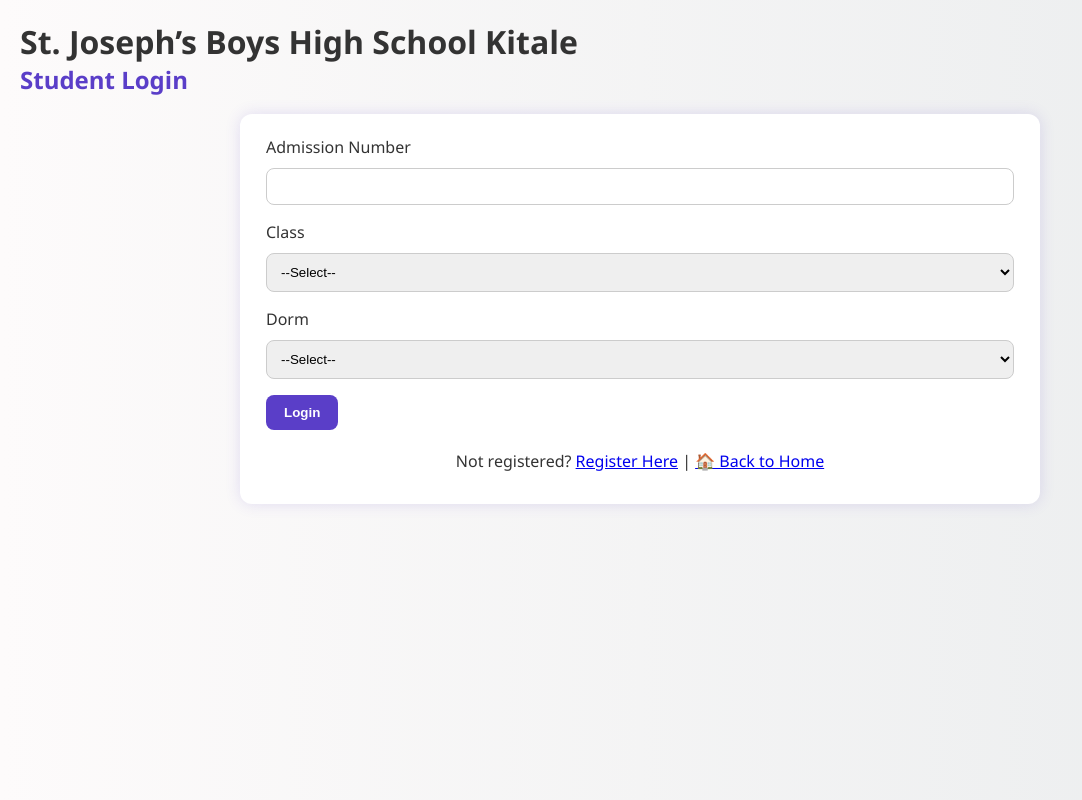
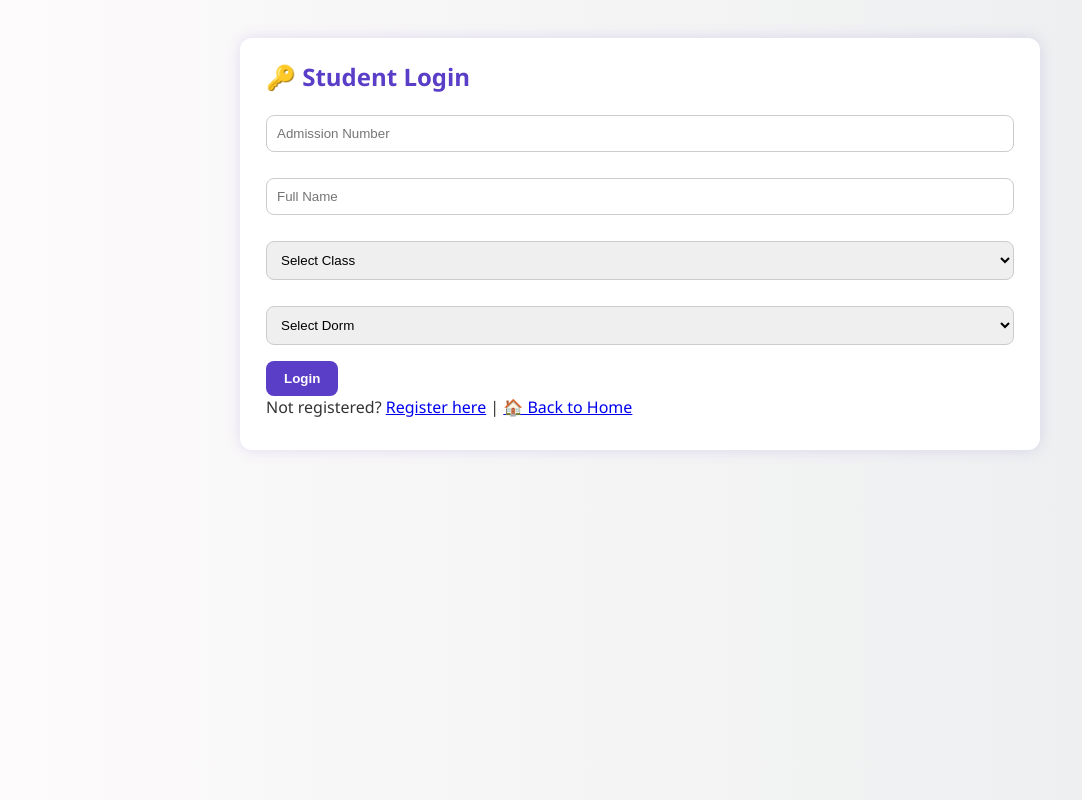
Before and after one commit to infinitegw/vote, a website: page login.html in a window 1280 px wide. Shown: the whole page, without its empty margins (0-1082 px from the left). Drawn offline with Linux system fonts and the light colour scheme.

Commit message:
Update login.html

```diff
--- a/login.html
+++ b/login.html
@@ -1,70 +1,47 @@
 <!DOCTYPE html>
-<html lang="en">
+<html>
 <head>
-  <meta charset="UTF-8">
-  <title>Login - School Voting System</title>
+  <title>Login</title>
   <link rel="stylesheet" href="style.css">
   <link rel="icon" type="image/png" href="logo.png">
 </head>
-<body>
-  <header>
-    <h1>St. Joseph’s Boys High School Kitale</h1>
-    <h2>Student Login</h2>
-  </header>
+<body onload="loadLoginOptions()">
+  <div class="container">
+    <h2>🔑 Student Login</h2>
 
-  <div class="container">
-    <form id="loginForm">
-      <label for="adm">Admission Number</label>
-      <input type="text" id="adm" required>
+    <input type="text" id="adm" placeholder="Admission Number">
+    <input type="text" id="name" placeholder="Full Name">
 
-      <label for="class">Class</label>
-      <select id="class" required></select>
+    <!-- Class and Dorm dropdowns -->
+    <select id="class">
+      <option disabled selected>Loading Classes...</option>
+    </select>
+    <select id="dorm">
+      <option disabled selected>Loading Dorms...</option>
+    </select>
 
-      <label for="dorm">Dorm</label>
-      <select id="dorm" required></select>
-
-      <button type="submit">Login</button>
-    </form>
-    <p style="text-align:center; margin-top: 20px;">
-      Not registered? <a href="register.html">Register Here</a> |
+    <button onclick="login()">Login</button>
+    <p>
+      Not registered? <a href="register.html">Register here</a> |
       <a href="index.html">🏠 Back to Home</a>
     </p>
   </div>
 
+  <script src="script.js"></script>
   <script>
-    // Populate dropdowns dynamically
-    function populateDropdown(id, listName) {
-      const list = JSON.parse(localStorage.getItem(listName)) || [];
-      const select = document.getElementById(id);
-      select.innerHTML = `<option value="">--Select--</option>`;
-      list.forEach(item => {
-        select.innerHTML += `<option value="${item}">${item}</option>`;
-      });
+    // Load dynamic classes and dorms from localStorage
+    function loadLoginOptions() {
+      const classes = JSON.parse(localStorage.getItem("classes")) || [];
+      const dorms = JSON.parse(localStorage.getItem("dorms")) || [];
+
+      document.getElementById("class").innerHTML =
+        `<option disabled selected>Select Class</option>` +
+        classes.map(c => `<option>${c}</option>`).join("");
+
+      document.getElementById("dorm").innerHTML =
+        `<option disabled selected>Select Dorm</option>` +
+        dorms.map(d => `<option>${d}</option>`).join("");
     }
-
-    // Load classes + dorms from admin
-    populateDropdown('class', 'classes');
-    populateDropdown('dorm', 'dorms');
-
-    // Handle login
-    document.getElementById('loginForm').addEventListener('submit', function(e) {
-      e.preventDefault();
-      const adm = document.getElementById('adm').value.trim();
-      const studentClass = document.getElementById('class').value;
-      const dorm = document.getElementById('dorm').value;
-
-      const students = JSON.parse(localStorage.getItem('students')) || [];
-      // FIX: make sure keys match what register.html stored (adm, studentClass, dorm)
-      const user = students.find(s => s.adm === adm && s.studentClass === studentClass && s.dorm === dorm);
-
-      if (user) {
-        localStorage.setItem('loggedInUser', JSON.stringify(user));
-        alert('✅ Login successful');
-        window.location.href = 'dashboard.html';
-      } else {
-        alert('❌ Invalid login. Please check your details.');
-      }
-    });
   </script>
 </body>
 </html>
```
